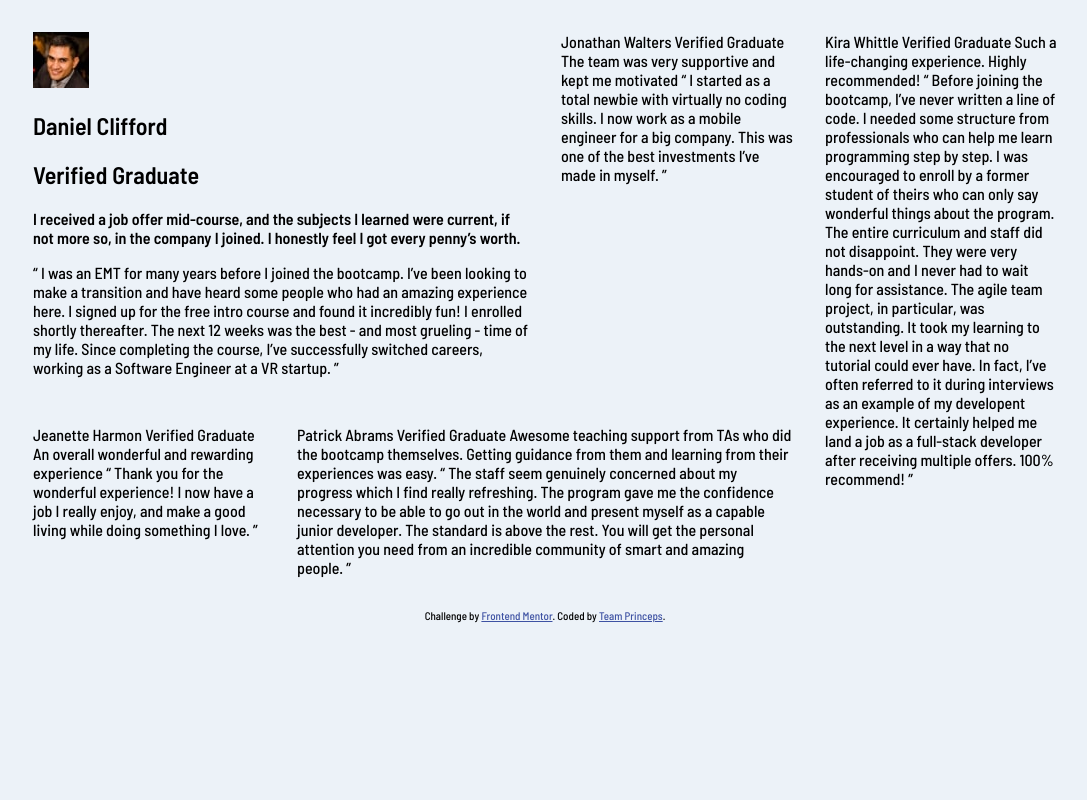
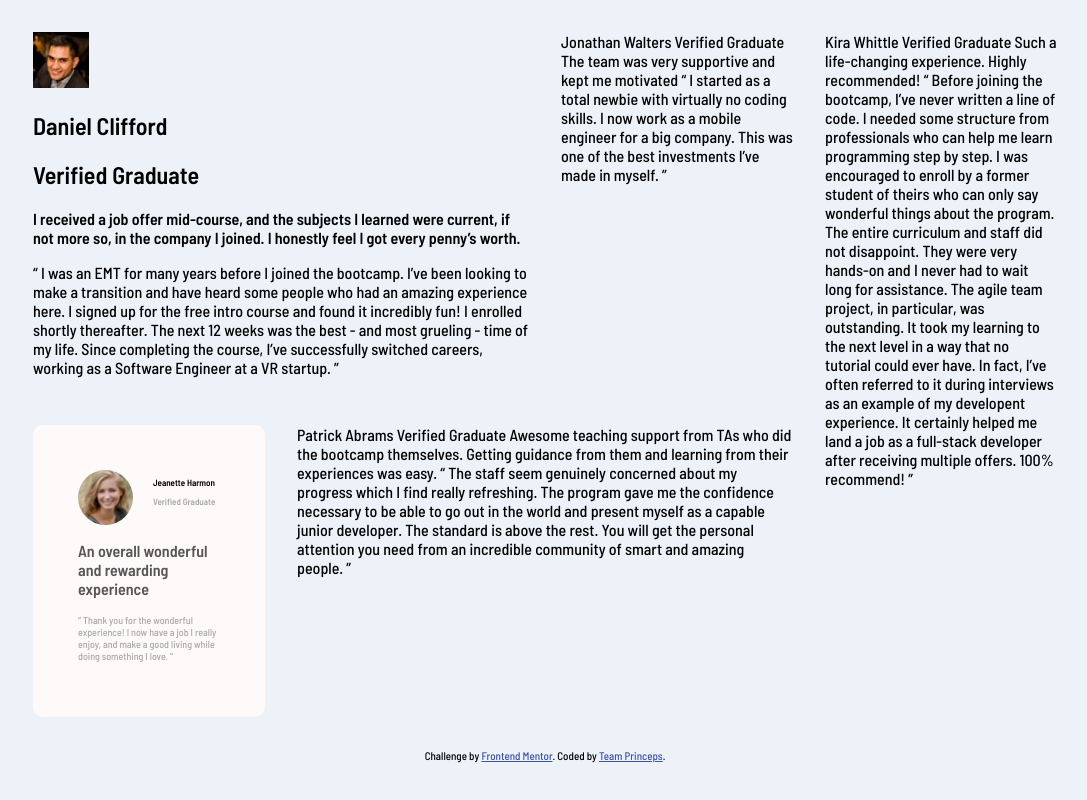
Before and after one commit to codinBabe/Team-Princeps-testimonials-grid-section-main, a plain HTML site: page index.html in a window 1280 px wide. Shown: the whole page, without its empty margins (95-1182 px from the left). Drawn offline with Linux system fonts and the light colour scheme.

Commit message:
This is Victoria and Tomisin work

```diff
--- a/index.html
+++ b/index.html
@@ -58,13 +58,23 @@
       for a big company. This was one of the best investments I’ve made in myself. ”
     </section>
     <section class="three">
-      Jeanette Harmon
-      Verified Graduate
+      <div class="image-jeanette">
+        <img src="./images/image-jeanette.jpg" alt="Jeanette Harmon">
+      <div class="title">
+        <h1>Jeanette Harmon</h1>
+        <h2 id="Graduate">Verified Graduate</h2>
+      </div>
+      </div>
 
-      An overall wonderful and rewarding experience
-
-      “ Thank you for the wonderful experience! I now have a job I really enjoy, and make a good living
-      while doing something I love. ”
+      <article>
+       <p class="Experience">
+        <b>An overall wonderful and rewarding experience</b>
+       </p>
+       <p class="Thanks">
+        “ Thank you for the wonderful experience! I now have a job I really enjoy, and make a good living
+        while doing something I love. ”
+       </p>
+      </article>
     </section>
     <section class="four">
       Patrick Abrams
--- a/style.css
+++ b/style.css
@@ -24,7 +24,33 @@ body{
   grid-area: two;
 }
 .three {
+  background-color: snow;
+  padding: 45px;
+  border-radius: 10px;
   grid-area: three;
+}
+.image-jeanette{
+  display: flex;
+  height: 55px;
+}
+.image-jeanette img{
+  border-radius: 30px;
+}
+.title {
+ font-size: 6px;
+ padding-left: 20px;
+ font-weight: 200;
+ padding-bottom: 100px;
+}
+#Graduate{
+  color: darkgray;
+}
+.Experience{
+  color: #565656;
+}
+.Thanks{
+  color: darkgrey;
+  font-size: 10px;
 }
 .four {
   grid-area: four;
```
